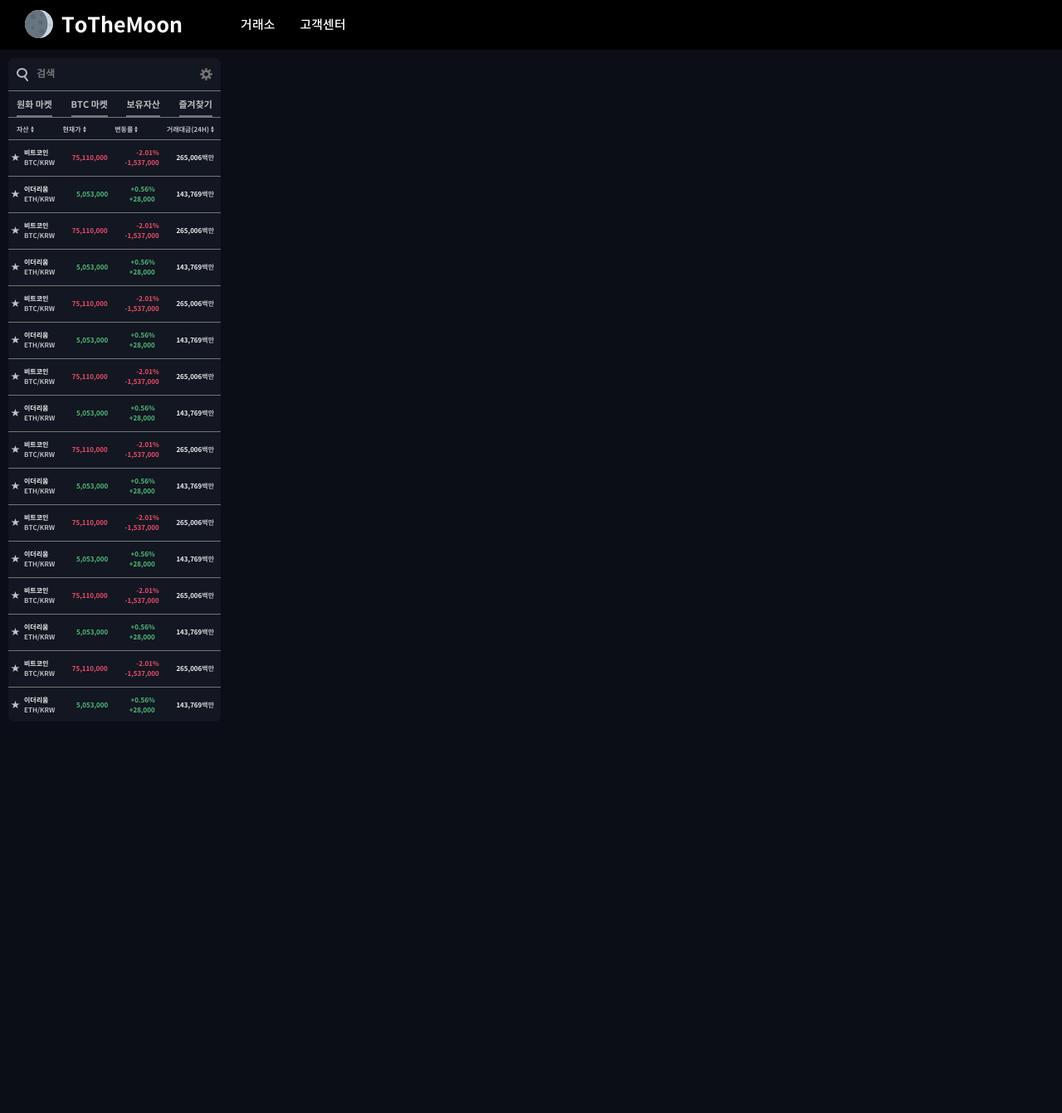
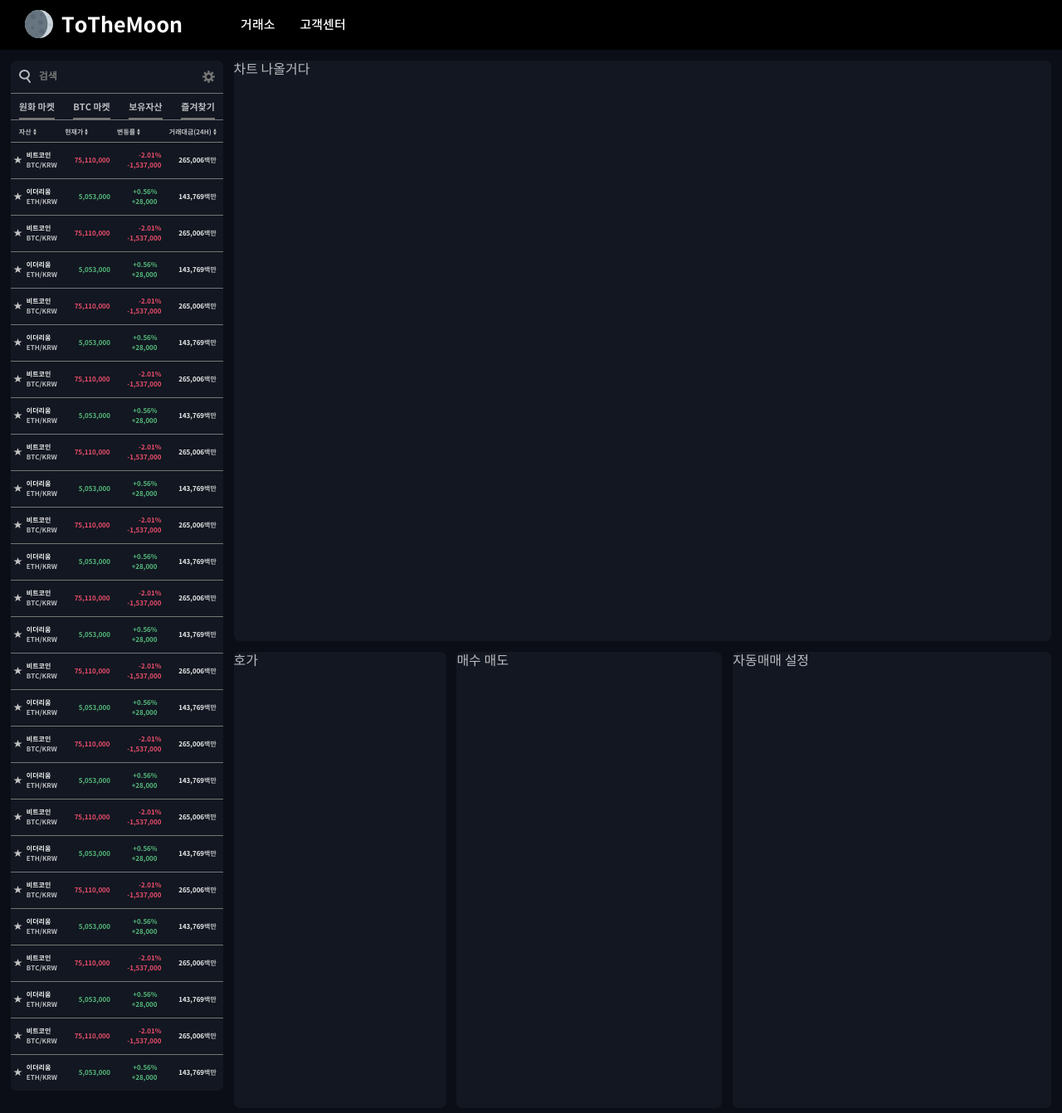
Before and after one commit to idiotsdevelop/tothemoon-front, a React (Create React App) app: page /market in a window 1280 px wide. Shown: the top 1342 px of the page at 83% size. Before the commit the page ends 880 px from the top, so only its background shows below. Built offline with nearby package versions, Linux system fonts and the light colour scheme.

Commit message:
각 패널 대강 레이아웃 지정

```diff
--- /dev/null
+++ b/src/components/CoinDetail.tsx
@@ -0,0 +1,15 @@
+import styled from 'styled-components'
+
+const Wrapper = styled.div`
+  min-width: 77vw;
+  min-height: 700px;
+  background-color: #121721;
+  margin-bottom: 1vw;
+  border-radius: 7px;
+`
+
+const CoinDetail = () => {
+  return <Wrapper>차트 나올거다</Wrapper>
+}
+
+export default CoinDetail
--- a/src/components/CoinList.tsx
+++ b/src/components/CoinList.tsx
@@ -6,9 +6,8 @@ import CoinListDetail from './CoinListDetail'
 
 const Wrapper = styled.div`
   overflow: scroll;
-  max-width: 20vw;
-
-  max-height: 100vh;
+  min-width: 20vw;
+  max-height: 1300px;
   background-color: #121721;
   border-radius: 7px;
 `
--- /dev/null
+++ b/src/components/CoinOrder.tsx
@@ -0,0 +1,14 @@
+import styled from 'styled-components'
+
+const Wrapper = styled.div`
+  min-width: 20vw;
+  height: 550px;
+  background-color: #121721;
+  border-radius: 7px;
+`
+
+const CoinOrder = () => {
+  return <Wrapper>호가</Wrapper>
+}
+
+export default CoinOrder
--- /dev/null
+++ b/src/components/CoinTrade.tsx
@@ -0,0 +1,14 @@
+import styled from 'styled-components'
+
+const Wrapper = styled.div`
+  min-width: 25vw;
+  background-color: #121721;
+  border-radius: 7px;
+  margin-left: 1vw;
+`
+
+const CoinTrade = () => {
+  return <Wrapper>매수 매도</Wrapper>
+}
+
+export default CoinTrade
--- /dev/null
+++ b/src/components/CoinTradeSettings.tsx
@@ -0,0 +1,14 @@
+import styled from 'styled-components'
+
+const Wrapper = styled.div`
+  min-width: 30vw;
+  background-color: #121721;
+  border-radius: 7px;
+  margin-left: 1vw;
+`
+
+const CoinTradeSettings = () => {
+  return <Wrapper>자동매매 설정</Wrapper>
+}
+
+export default CoinTradeSettings
--- a/src/pages/MarketPage.tsx
+++ b/src/pages/MarketPage.tsx
@@ -1,15 +1,43 @@
 import styled from 'styled-components'
+import CoinDetail from '../components/CoinDetail'
 import CoinList from '../components/CoinList'
+import CoinOrder from '../components/CoinOrder'
+import CoinTrade from '../components/CoinTrade'
+import CoinTradeSettings from '../components/CoinTradeSettings'
+
+const Wrapper = styled.div`
+  display: flex;
+  flex-direction: row;
+`
 
 const CoinListContainer = styled.div`
-  margin: 10px;
+  margin: 1vw;
+`
+
+const CoinInfoContainer = styled.div`
+  margin: 1vw 1vw 1vw 0;
+`
+
+const CoinTradeContainer = styled.div`
+  display: flex;
+  flex-direction: row;
 `
 
 const MarketPage = () => {
   return (
-    <CoinListContainer>
-      <CoinList />
-    </CoinListContainer>
+    <Wrapper>
+      <CoinListContainer>
+        <CoinList />
+      </CoinListContainer>
+      <CoinInfoContainer>
+        <CoinDetail />
+        <CoinTradeContainer>
+          <CoinOrder />
+          <CoinTrade />
+          <CoinTradeSettings />
+        </CoinTradeContainer>
+      </CoinInfoContainer>
+    </Wrapper>
   )
 }
 
```
